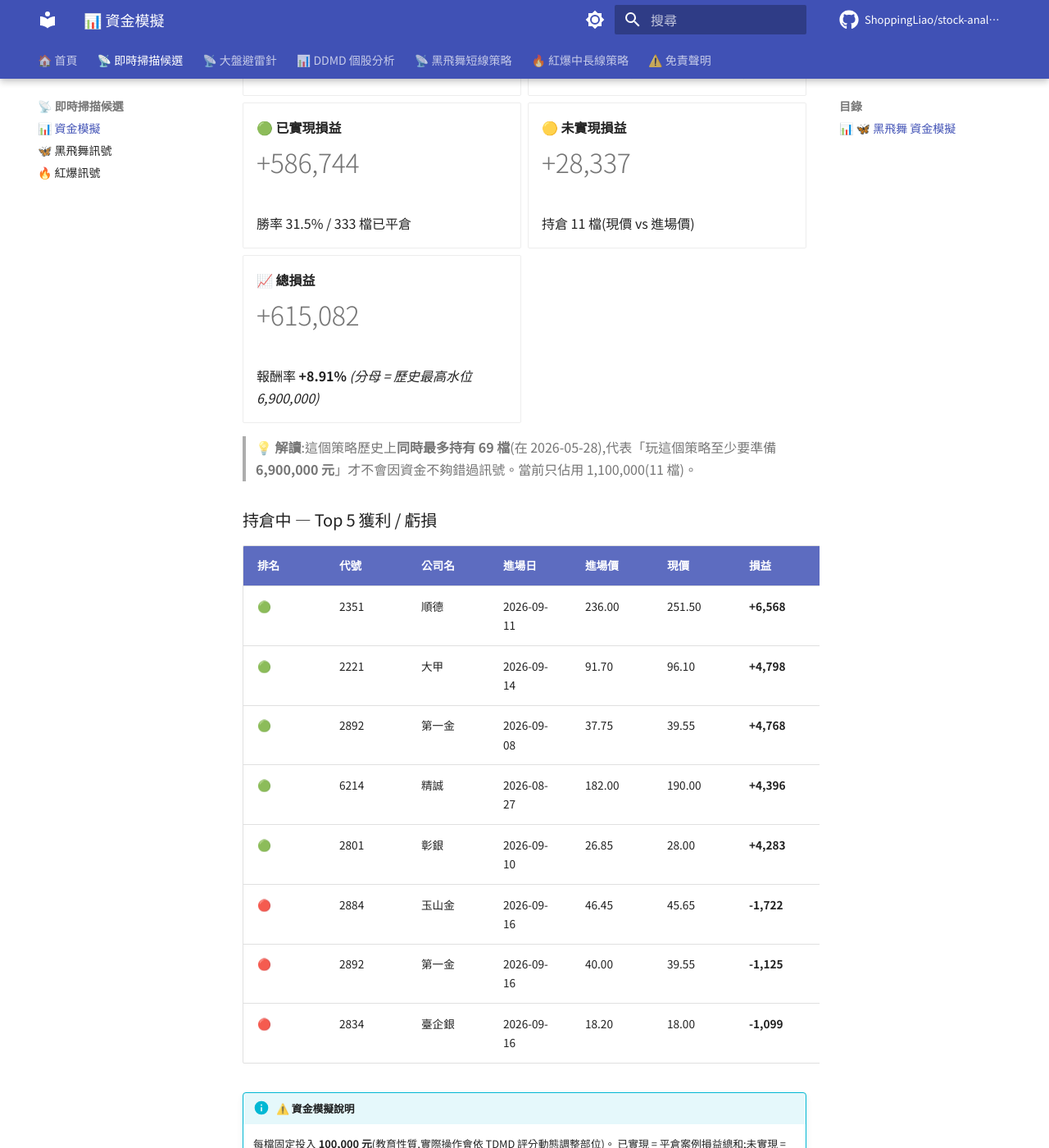
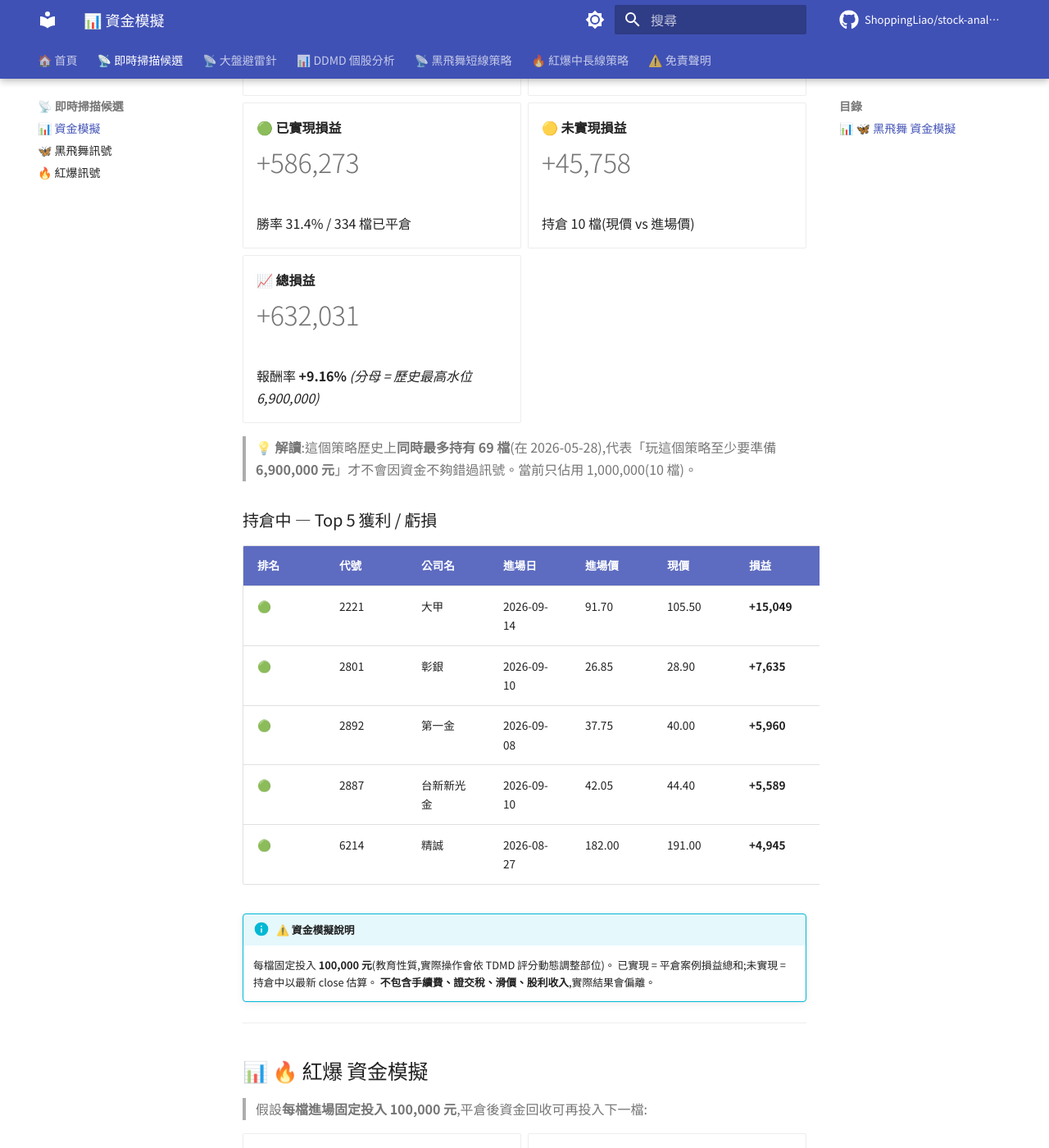
Before and after one commit to ShoppingLiao/stock-analysis-public, an MkDocs documentation site: the page built from docs/signals_capital.md, in a window 1280 px wide and 1400 px high, scrolled down 631 px. Shown: the whole window at 82% size. Built offline with MkDocs 1.6.1 and Material for MkDocs 9.7.7, drawn with Linux system fonts in a browser that asks for light colours; comment, search, counter and statistics services are not loaded; some of the changed text lies outside the part shown.

Commit message:
docs(signals): update BB + RB + capital (2026-09-16)

```diff
--- a/docs/signals_capital.md
+++ b/docs/signals_capital.md
@@ -17,9 +17,9 @@
 
 -   **💼 當前資金水位**
 
-    # 1,100,000
+    # 1,000,000
 
-    持倉 11 檔 × 100,000
+    持倉 10 檔 × 100,000
 
 -   **🌊 歷史最高水位**
 
@@ -29,38 +29,35 @@
 
 -   **🟢 已實現損益**
 
-    # +586,744
+    # +586,273
 
-    勝率 31.5% / 333 檔已平倉
+    勝率 31.4% / 334 檔已平倉
 
 -   **🟡 未實現損益**
 
-    # +28,337
+    # +45,758
 
-    持倉 11 檔(現價 vs 進場價)
+    持倉 10 檔(現價 vs 進場價)
 
 -   **📈 總損益**
 
-    # +615,082
+    # +632,031
 
-    報酬率 **+8.91%** _(分母 = 歷史最高水位 6,900,000)_
+    報酬率 **+9.16%** _(分母 = 歷史最高水位 6,900,000)_
 
 </div>
 
-> **💡 解讀**:這個策略歷史上**同時最多持有 69 檔**(在 2026-05-28),代表「玩這個策略至少要準備 **6,900,000 元**」才不會因資金不夠錯過訊號。當前只佔用 1,100,000(11 檔)。
+> **💡 解讀**:這個策略歷史上**同時最多持有 69 檔**(在 2026-05-28),代表「玩這個策略至少要準備 **6,900,000 元**」才不會因資金不夠錯過訊號。當前只佔用 1,000,000(10 檔)。
 
 ### 持倉中 — Top 5 獲利 / 虧損
 
 | 排名 | 代號 | 公司名 | 進場日 | 進場價 | 現價 | 損益 | 損益% |
 |------|------|--------|--------|--------|------|------|-------|
-| 🟢 | 2351 | 順德 | 2026-09-11 | 236.00 | 251.50 | **+6,568** | **+6.57%** |
-| 🟢 | 2221 | 大甲 | 2026-09-14 | 91.70 | 96.10 | **+4,798** | **+4.80%** |
-| 🟢 | 2892 | 第一金 | 2026-09-08 | 37.75 | 39.55 | **+4,768** | **+4.77%** |
-| 🟢 | 6214 | 精誠 | 2026-08-27 | 182.00 | 190.00 | **+4,396** | **+4.40%** |
-| 🟢 | 2801 | 彰銀 | 2026-09-10 | 26.85 | 28.00 | **+4,283** | **+4.28%** |
-| 🔴 | 2884 | 玉山金 | 2026-09-16 | 46.45 | 45.65 | **-1,722** | **-1.72%** |
-| 🔴 | 2892 | 第一金 | 2026-09-16 | 40.00 | 39.55 | **-1,125** | **-1.13%** |
-| 🔴 | 2834 | 臺企銀 | 2026-09-16 | 18.20 | 18.00 | **-1,099** | **-1.10%** |
+| 🟢 | 2221 | 大甲 | 2026-09-14 | 91.70 | 105.50 | **+15,049** | **+15.05%** |
+| 🟢 | 2801 | 彰銀 | 2026-09-10 | 26.85 | 28.90 | **+7,635** | **+7.64%** |
+| 🟢 | 2892 | 第一金 | 2026-09-08 | 37.75 | 40.00 | **+5,960** | **+5.96%** |
+| 🟢 | 2887 | 台新新光金 | 2026-09-10 | 42.05 | 44.40 | **+5,589** | **+5.59%** |
+| 🟢 | 6214 | 精誠 | 2026-08-27 | 182.00 | 191.00 | **+4,945** | **+4.95%** |
 
 !!! info "⚠️ 資金模擬說明"
     每檔固定投入 **100,000 元**(教育性質,實際操作會依 TDMD 評分動態調整部位)。
@@ -95,15 +92,15 @@
 
 -   **🟡 未實現損益**
 
-    # +47,988
+    # +235,595
 
     持倉 39 檔(現價 vs 進場價)
 
 -   **📉 總損益**
 
-    # -698,118
+    # -510,512
 
-    報酬率 **-4.39%** _(分母 = 歷史最高水位 15,900,000)_
+    報酬率 **-3.21%** _(分母 = 歷史最高水位 15,900,000)_
 
 </div>
 
@@ -113,16 +110,16 @@
 
 | 排名 | 代號 | 公司名 | 進場日 | 進場價 | 現價 | 損益 | 損益% |
 |------|------|--------|--------|--------|------|------|-------|
-| 🟢 | 8039 | 台虹 | 2026-07-14 | 185.50 | 270.00 | **+45,553** | **+45.55%** |
-| 🟢 | 2395 | 研華 | 2026-07-09 | 547.00 | 685.00 | **+25,229** | **+25.23%** |
-| 🟢 | 6538 | 倉和 | 2026-09-04 | 300.00 | 365.00 | **+21,667** | **+21.67%** |
-| 🟢 | 1709 | 和益 | 2026-08-13 | 30.65 | 35.50 | **+15,824** | **+15.82%** |
-| 🟢 | 2221 | 大甲 | 2026-09-02 | 83.20 | 96.10 | **+15,505** | **+15.50%** |
-| 🔴 | 2491 | 吉祥全 | 2026-08-28 | 56.40 | 39.95 | **-29,167** | **-29.17%** |
-| 🔴 | 2464 | 盟立 | 2026-09-04 | 211.00 | 176.00 | **-16,588** | **-16.59%** |
-| 🔴 | 4939 | 亞電 | 2026-08-28 | 92.80 | 78.00 | **-15,948** | **-15.95%** |
-| 🔴 | 3490 | 單井 | 2026-08-19 | 46.80 | 42.00 | **-10,256** | **-10.26%** |
-| 🔴 | 2615 | 萬海 | 2026-08-24 | 124.50 | 112.00 | **-10,040** | **-10.04%** |
+| 🟢 | 8039 | 台虹 | 2026-07-14 | 185.50 | 275.50 | **+48,518** | **+48.52%** |
+| 🟢 | 1709 | 和益 | 2026-08-13 | 30.65 | 39.05 | **+27,406** | **+27.41%** |
+| 🟢 | 2395 | 研華 | 2026-07-09 | 547.00 | 695.00 | **+27,057** | **+27.06%** |
+| 🟢 | 6538 | 倉和 | 2026-09-04 | 300.00 | 380.50 | **+26,833** | **+26.83%** |
+| 🟢 | 2221 | 大甲 | 2026-09-02 | 83.20 | 105.50 | **+26,803** | **+26.80%** |
+| 🔴 | 2491 | 吉祥全 | 2026-08-28 | 56.40 | 40.55 | **-28,103** | **-28.10%** |
+| 🔴 | 2464 | 盟立 | 2026-09-04 | 211.00 | 183.00 | **-13,270** | **-13.27%** |
+| 🔴 | 4939 | 亞電 | 2026-08-28 | 92.80 | 82.00 | **-11,638** | **-11.64%** |
+| 🔴 | 2615 | 萬海 | 2026-08-24 | 124.50 | 115.00 | **-7,631** | **-7.63%** |
+| 🔴 | 6108 | 競國 | 2026-08-19 | 24.75 | 23.00 | **-7,071** | **-7.07%** |
 
 !!! info "⚠️ 資金模擬說明"
     每檔固定投入 **100,000 元**(教育性質,實際操作會依 TDMD 評分動態調整部位)。
@@ -137,9 +134,9 @@
 
 -   **💼 當前資金水位**
 
-    # 5,000,000
+    # 4,900,000
 
-    BB 1,100,000 + RB 3,900,000
+    BB 1,000,000 + RB 3,900,000
 
 -   **🌊 兩策略歷史最高水位**
 
@@ -149,21 +146,21 @@
 
 -   **🟢 已實現損益**
 
-    # -159,362
+    # -159,834
 
-    BB +586,744 + RB -746,107
+    BB +586,273 + RB -746,107
 
 -   **🟡 未實現損益**
 
-    # +76,326
+    # +281,353
 
-    BB +28,337 + RB +47,988
+    BB +45,758 + RB +235,595
 
--   **📉 總損益**
+-   **📈 總損益**
 
-    # -83,037
+    # +121,519
 
-    報酬率 **-0.36%** _(分母 = 兩策略歷史最高水位)_
+    報酬率 **+0.53%** _(分母 = 兩策略歷史最高水位)_
 
 </div>
 
```
Also changed, not shown: docs/signals_black_butterfly.md (+10 -23 lines).
